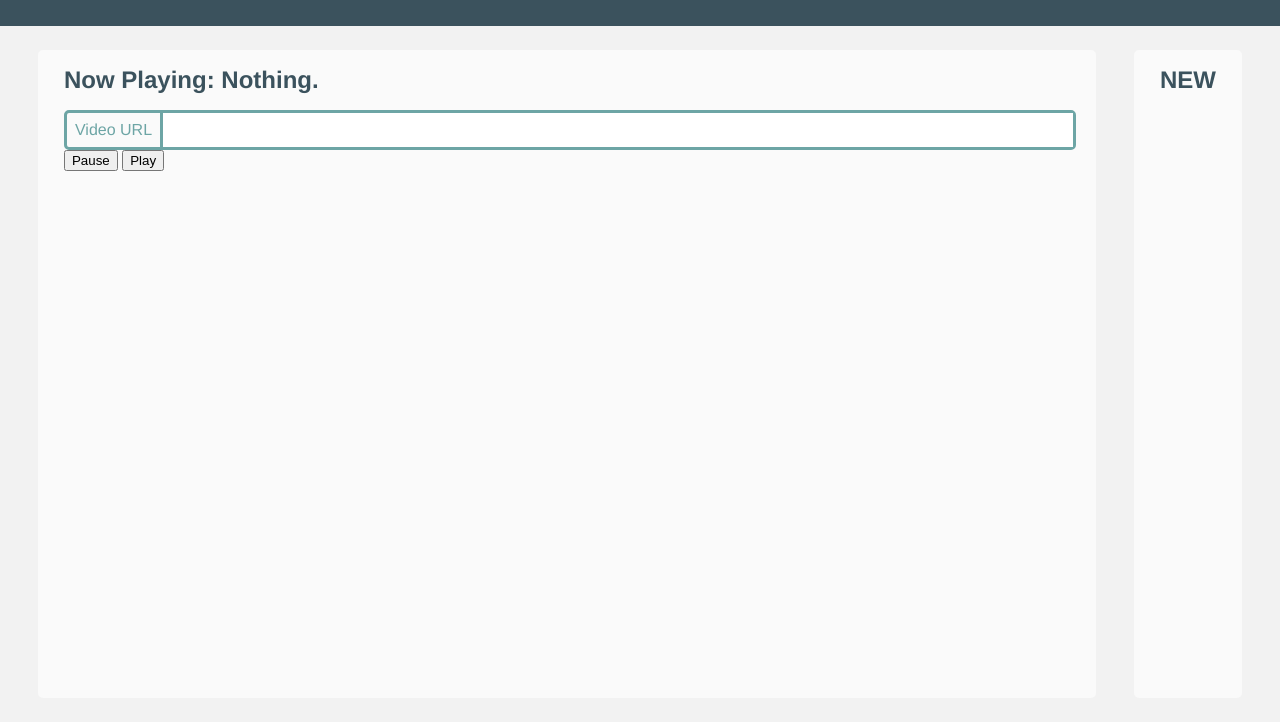
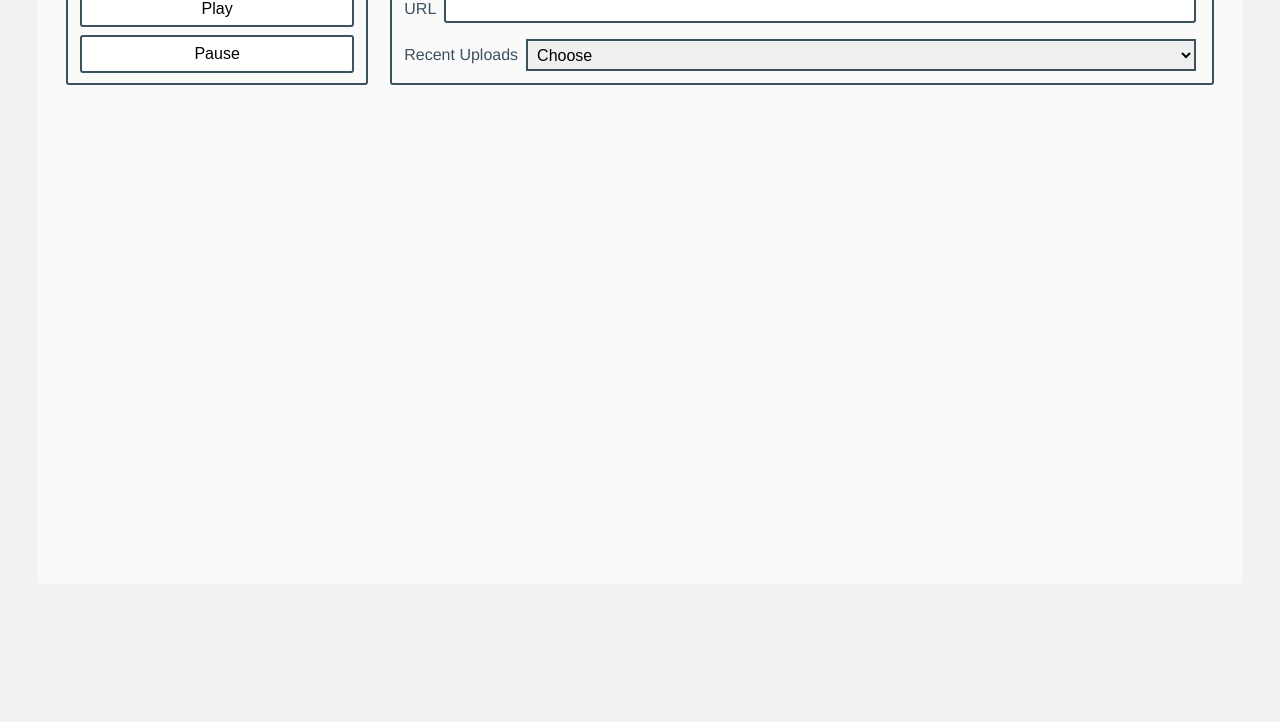
Before and after one commit to rlamacraft/YouTubeSync, a plain HTML site: page index.html in a window 1280 px wide. Shown: the part 88-810 px from the top of the page. Drawn offline with Linux system fonts and the light colour scheme; no server answers.

Commit message:
UI-redesign

```diff
--- a/index.html
+++ b/index.html
@@ -7,32 +7,37 @@
     <link href="styles.css" rel="stylesheet">
   </head>
   <body>
-    <header>
-      <hgroup>
-        <h1>YouTube Sync</h1>
-      </hgroup>
-    </header>
     <main>
       <div class="box" id="box_player">
-        <h2>Now Playing: <span id="videoTitle">Nothing</span>.</h2>
         <div id="playerContainer"></div>
         <div id="messageLog">
           <ul>
 
           </ul>
         </div>
-        <label id="videoLoader">
-          <span>Video URL</span>
-          <input id="videoLoader_input" type="text">
-        </label>
-	      <div class="buttonContainer">
-	        <button id="pause">Pause</button>
-  	      <button id="play">Play</button>
+	<form onsubmit="return false;">
+	  <fieldset id="controls">
+	    <legend>Synced Controls</legend>
+	    <button id="play">Play</button>
+	    <button id="pause">Pause</button>
+	  </fieldset>
+	  <fieldset id="select">
+	    <legend>Video Selection</legend>
+	    <div class="form-group">
+	      <div class="form-component">
+		<label for="url-loader">URL</label>
+		<input name="url-loader" id="url-loader" type="text">
 	      </div>
-      </div>
-      <div class="box" id="box_subscriptions">
-        <h2>NEW</h2>
-      </div>
+	      <div class="form-component">
+		<label for="video-selector">Recent Uploads</label>
+		<select id="video-selector" onchange="onSelect(this)">
+		  <option>Choose</option>
+		</select>
+	      </div>
+	    </div>
+	  </fieldset>
+	</form>
+      </div
     </main>
     <script src="syncing.js"></script>
     <script id=playerCode></script>
--- a/styles.css
+++ b/styles.css
@@ -44,47 +44,6 @@ p {
   flex-grow: 1;
 }
 
-#box_subscriptions {
-  max-width: 25vw;
-  overflow-y: auto;
-}
-
-.sub-box {
-  padding: 10px 15px;
-  border-radius: 5px;
-  background: var(--LIGHT-GREY);
-  margin-bottom: 2vh;
-  cursor: pointer;
-}
-
-.sub-box h3 {
-  font-size: 1.1em;
-  margin-bottom: 5px;
-  text-transform: capitalize;
-  color: var(--GREEN);
-}
-
-.sub-box h4 {
-  text-transform: uppercase;
-  font-size: 0.9em;
-}
-
-.sub-box .sub-box_subheading {
-  display: flex;
-  justify-content: space-between;
-}
-
-header {
-  background-color: var(--DARK-GREY);
-  color: var(--WHITE);
-  padding: 3vw 3vh;
-}
-
-header h2 {
-  font-weight: 300;
-  margin-top: 0.3em;
-}
-
 main {
   display: flex;
   flex-direction: row;
@@ -92,49 +51,78 @@ main {
   height: 87vh;
 }
 
-.box h2 {
-  color: var(--DARK-GREY);
-  margin-bottom: 10px;
+iframe {
+    border-radius: 3px;
+    width: 100%;
+    height: 100%;
 }
 
-label#videoLoader {
-  width: 100%;
-  display: flex;
-  border: 3px solid var(--GREEN);
-  border-radius: 5px;
+.form-component {
+    margin-bottom: 8px;
+    display: flex;
 }
 
-label#videoLoader span {
-  white-space: nowrap;
-  margin: 8px;
-  color: var(--GREEN);
-  font-weight: 500;
+.form-component label {
+    margin-bottom: 5px;
+    display: block;
+    align-self: center;
+    margin: 0px 4px 0px 0px;
 }
 
-input#videoLoader_input {
-  font-size: 1em;
-  line-height: 1.2;
-  padding: 3px;
-  width: 100%;
-  margin: 0;
-  border: 0;
-  border-left: 3px solid var(--GREEN);
+.form-component input {
+    font-size: 1em;
+    line-height: 1.2;
+    padding: 3px;
+    width: 100%;
+    margin: 4px;
+    border: 2px solid var(--DARK-GREY);
+    border-radius: 3px;
 }
 
-.video {
-  padding: 1em;
-  border-radius: 4px;
-  background: var(--GREEN);
-  color: white;
-  border: none;
-  margin: 0;
-  margin-bottom: 10px;
-  cursor: pointer;
-  font-size: 1em;
-  font-weight: 500;
-  font-family: sans-serif;
+.form-component select {
+    font-size: 1rem;
+    line-height: 1.25;
+    font-weight: 400;
+    height: 2rem;
+    padding: 5px;
+    border: 2px solid var(--DARK-GREY);
+    flex-grow: 1;
+    margin: 4px;
 }
 
-.video:active {
-  filter: brightness(80%);
+form button {
+    width: 100%;
+    height: 40%;
+    border: 2px solid var(--DARK-GREY);
+    background-color: white;
+    border-radius: 3px;
+    font-size: 1em;
+    cursor: pointer;
+    margin-bottom: 8px;
 }
+
+form {
+    display: flex;
+}
+
+fieldset {
+    border: 2px solid var(--DARK-GREY);
+    border-radius: 3px;
+    margin-bottom: 20px;
+    padding: 0px 12px;
+}
+
+fieldset#controls {
+    flex-grow: 1;
+    margin-right: 20px;
+}
+
+fieldset#select {
+    flex-grow: 4;
+}
+
+legend {
+    font-family: 'futura', sans-serif;
+    letter-spacing: 0.03em;
+    padding: 0px 8px 4px 8px;
+}
--- a/subscriptions.js
+++ b/subscriptions.js
@@ -6,16 +6,19 @@ const main = async () => {
 	const title = item.getElementsByTagName('title')[0].innerHTML;
 	const link = item.getElementsByTagName('link')[0].innerHTML;
 	const id = /.*watch\?v=(.*)/.exec(link)[1];
-	return `<button class="video" data-id="${id}">${title}</button>`;
+	return `<option value="${id}">${title}</option>`;
     });
-    document.getElementById('box_subscriptions').innerHTML += rows.join('\n');
-    [...document.getElementsByClassName('video')].map(btn => {
-	btn.addEventListener('click', evt => {
-	    actions.proposeEvent('load', {
-                url: `https://www.youtube.com/watch?v=${evt.target.getAttribute('data-id')}`
-            })
-	})
-    });
+    const select = document.getElementById('video-selector');
+    select.innerHTML += rows.join('\n');
+}
+
+const onSelect = evt => {
+    const id = evt.options[evt.selectedIndex].value;
+    if(id !== "Choose") {
+	actions.proposeEvent('load', {
+            url: `https://www.youtube.com/watch?v=${id}`
+	});
+    }
 }
 
 main();
--- a/syncing.js
+++ b/syncing.js
@@ -123,11 +123,11 @@ function setupWithCallback() {
 		console.log('setting video');
 		const video_id = getVideoId(data.params.url); //data.params.url.match(/https\:\/\/www.youtube.com\/watch\?v=(.*)/)[1];
 		player.loadVideoByUrl({mediaContentUrl: `http://www.youtube.com/v/${video_id}?version=3`});
-		document.getElementById("videoLoader_input").value = data.params.url;
+		document.getElementById("url-loader").value = data.params.url;
 
-		const videoTitle = fetch(`https://www.googleapis.com/youtube/v3/videos?part=snippet&id=${video_id}&key=AIzaSyDC5sa5suWHrefNDXtAuZswRgzcSnnnsIA`).then(data => data.json()).then(json => {
+/*		const videoTitle = fetch(`https://www.googleapis.com/youtube/v3/videos?part=snippet&id=${video_id}&key=AIzaSyDC5sa5suWHrefNDXtAuZswRgzcSnnnsIA`).then(data => data.json()).then(json => {
 		    document.getElementById('videoTitle').innerHTML = json.items[0].snippet.title;
-		})
+		})*/
 	    }
 	};
 
@@ -155,7 +155,7 @@ function getVideoId(url) {
 }
 
 
-document.getElementById("videoLoader_input").addEventListener("keyup", e => {
+document.getElementById("url-loader").addEventListener("keyup", e => {
     if(e.keyCode === 13) {
       actions.proposeEvent('load', {
         url: e.target.value
```
